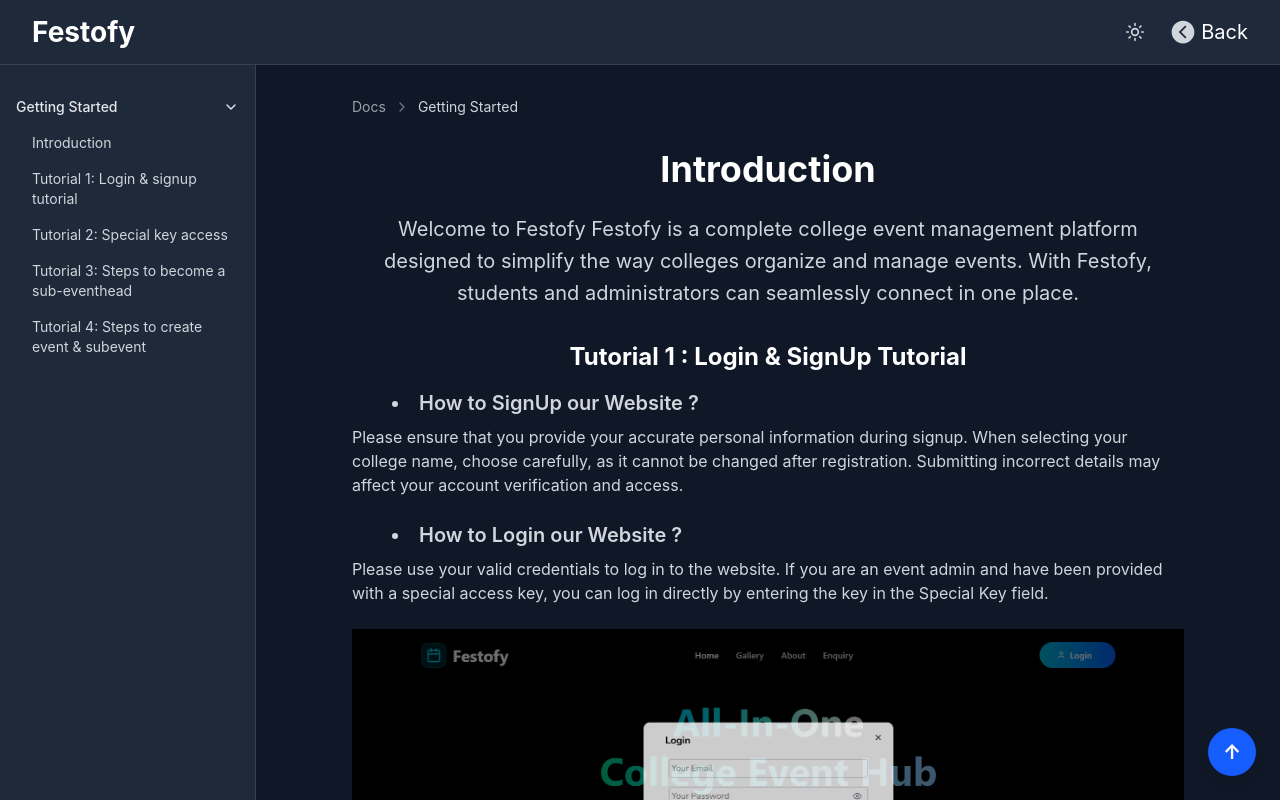
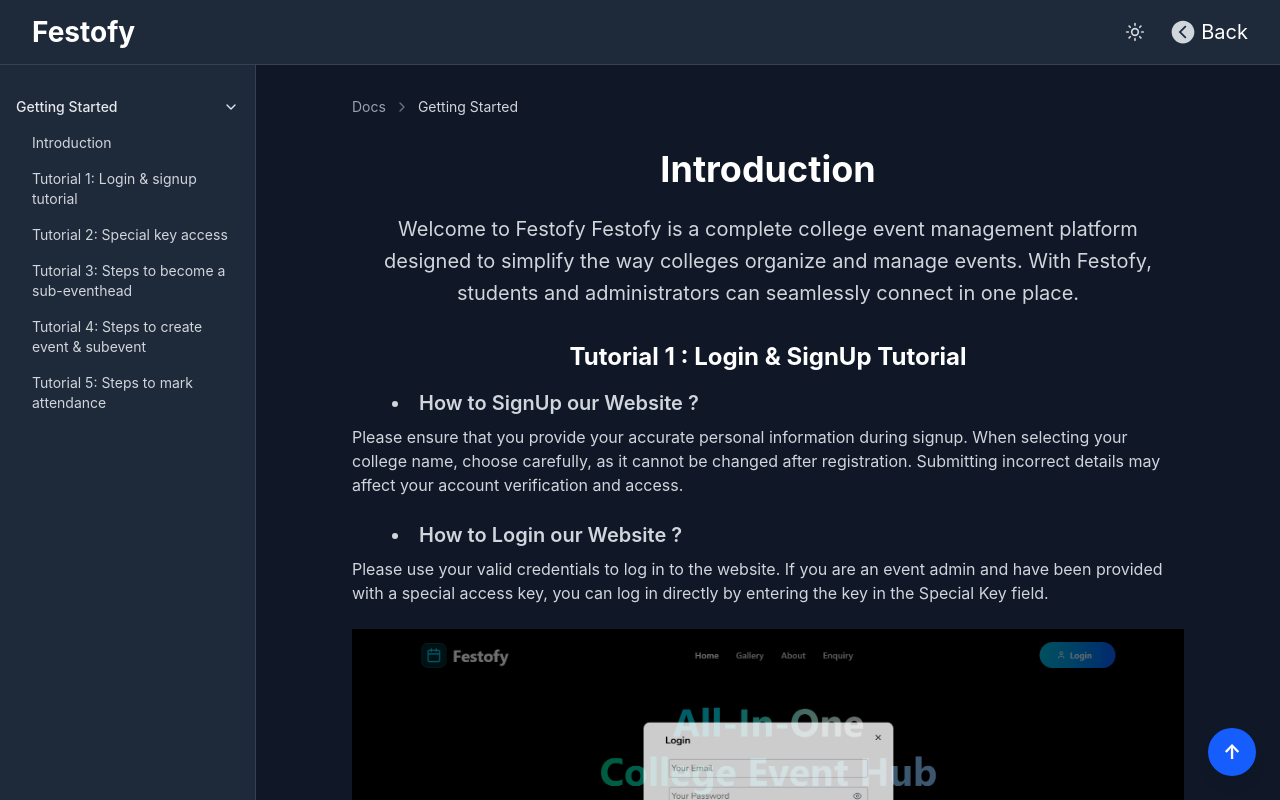
Before and after one commit to Sathaye-s-Developers/FestoFy, a React (Vite) app in the folder frontend/: page /Docs in a window 1280 px wide. Shown: the top 800 px of the page. Built offline with nearby package versions, Linux system fonts and the light colour scheme; a web font is replaced by a local one.

Commit message:
push frontend

```diff
--- a/frontend/src/Pages/Doc Page/Docdata.jsx
+++ b/frontend/src/Pages/Doc Page/Docdata.jsx
@@ -24,6 +24,7 @@ const Docdata = () => {
                 { title: 'Tutorial 2: Special key access', href: '#Tutorial2' },
                 { title: 'Tutorial 3: Steps to become a sub-eventhead', href: '#Tutorial3' },
                 { title: 'Tutorial 4: Steps to create event & subevent', href: '#Tutorial4' },
+                { title: 'Tutorial 5: Steps to mark attendance', href: '#Tutorial5' },
             ]
         }
     ]
```
